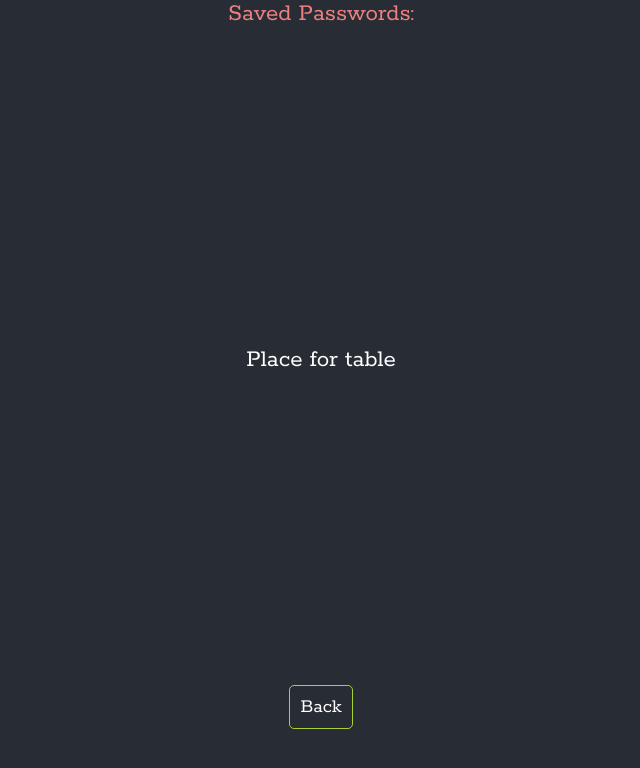
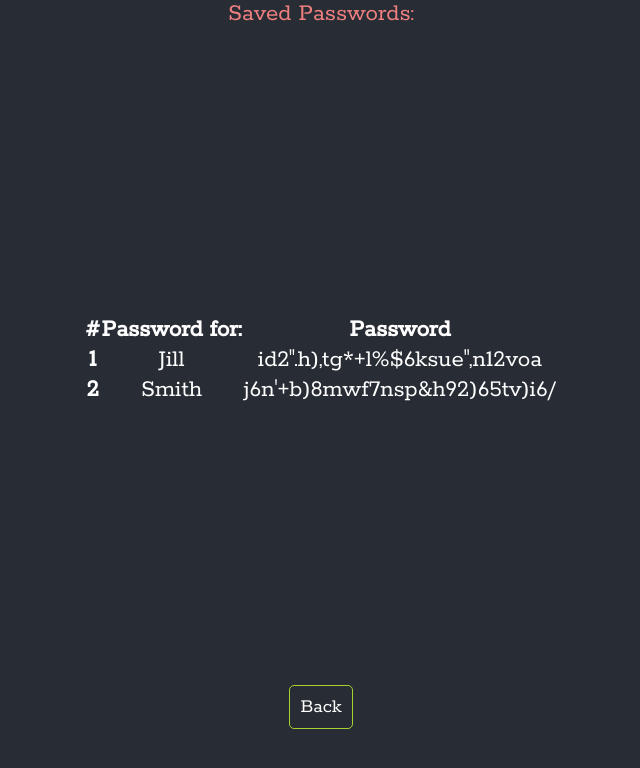
Before and after one commit to MarcinMG-web/PasswordGenerator, a React (Create React App) app: page /savedPasswords in a window 1280 px wide. Shown: the top 768 px of the page, without its empty margins (319-959 px from the left). Built offline with nearby package versions, Linux system fonts and the light colour scheme.

Commit message:
Added mock table with results

```diff
--- a/src/component/SavedPasswords.js
+++ b/src/component/SavedPasswords.js
@@ -7,7 +7,23 @@ const SavedPasswords = () => {
       <div className='mainContainerSavedPasswords-text'>Saved Passwords:</div>
 
       <div className='mainContainerSavedPasswords-table'>
-          Place for table
+        <table style={{ width: '100%' }}>
+          <tr>
+            <th>#</th>
+            <th>Password for:</th>
+            <th>Password</th>
+          </tr>
+          <tr>
+            <th>1</th>
+            <td>Jill</td>
+            <td>id2".h),tg*+l%$6ksue",n12voa</td>
+          </tr>
+          <tr>
+            <th>2</th>
+            <td>Smith</td>
+            <td>j6n'+b)8mwf7nsp&h92)65tv)i6/</td>
+          </tr>
+        </table>
       </div>
 
       <div className='mainContainerSavedPasswords-buttons'>
```
